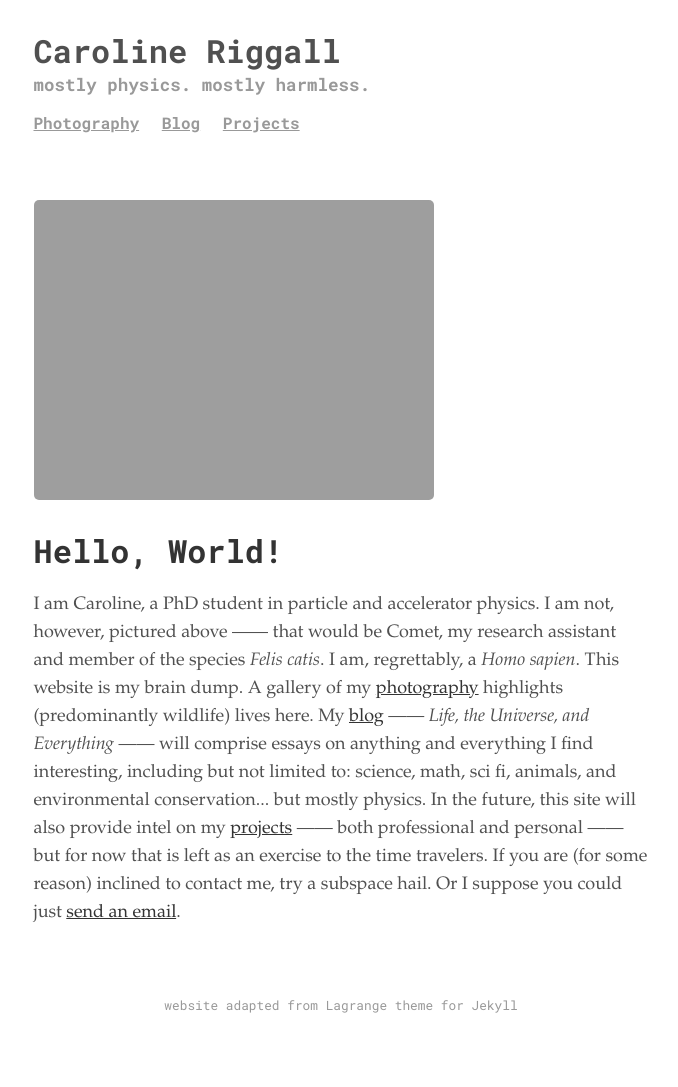
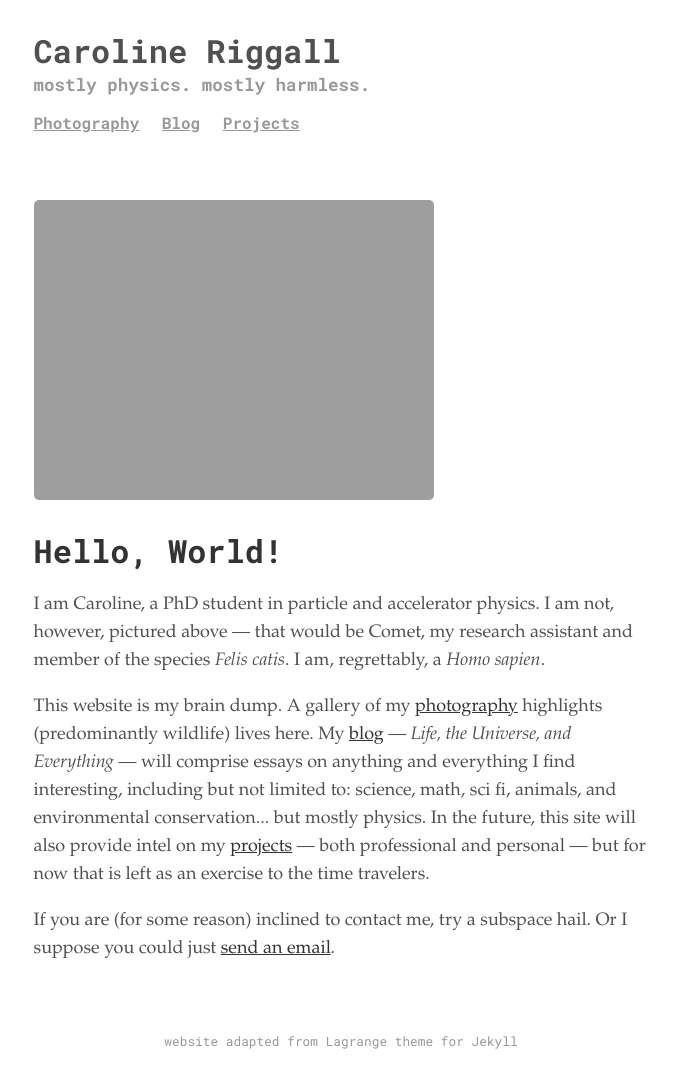
Before and after one commit to criggall/criggall.github.io, a Jekyll site: the page built from index.html, in a window 1280 px wide. Shown: the whole page, without its empty margins (299-977 px from the left). Built offline with Jekyll 4.4.1, drawn with Linux system fonts in a browser that asks for light colours; the list of posts is cut into pages by our own code; before the commit the page ends 1051 px from its top, so only the background shows below that.

Commit message:
Fix more mistakes

```diff
--- a/_layouts/home.html
+++ b/_layouts/home.html
@@ -39,12 +39,8 @@ layout: page
   Hello, World!
 </h1>
 
-I am Caroline, a PhD student in particle and accelerator physics. I am not, however, pictured above —— that would be Comet, my research assistant and member of the species <i>Felis catis</i>. I am, regrettably, a <i>Homo sapien</i>.
+<p>I am Caroline, a PhD student in particle and accelerator physics. I am not, however, pictured above — that would be Comet, my research assistant and member of the species <i>Felis catis</i>. I am, regrettably, a <i>Homo sapien</i>.</p>
 
+<p>This website is my brain dump. A gallery of my <a href="{{ site.github.url }}/photography.html">photography</a> highlights (predominantly wildlife) lives here. My <a href="{{ site.github.url }}/blog.html">blog</a> — <i>Life, the Universe, and Everything</i> — will comprise essays on anything and everything I find interesting, including but not limited to: science, math, sci fi, animals, and environmental conservation... but mostly physics. In the future, this site will also provide intel on my <a href="{{ site.github.url }}/projects.html">projects</a> — both professional and personal — but for now that is left as an exercise to the time travelers.</p>
 
-
-This website is my brain dump. A gallery of my <a href="{{ site.github.url }}/photography.html">photography</a> highlights (predominantly wildlife) lives here. My <a href="{{ site.github.url }}/blog.html">blog</a> —— <i>Life, the Universe, and Everything</i> —— will comprise essays on anything and everything I find interesting, including but not limited to: science, math, sci fi, animals, and environmental conservation... but mostly physics. In the future, this site will also provide intel on my <a href="{{ site.github.url }}/projects.html">projects</a> —— both professional and personal —— but for now that is left as an exercise to the time travelers.
-
-
-
-If you are (for some reason) inclined to contact me, try a subspace hail. Or I suppose you could just <a href="mailto:criggall@tennessee.edu">send an email</a>.
+<p>If you are (for some reason) inclined to contact me, try a subspace hail. Or I suppose you could just <a href="mailto:criggall@tennessee.edu">send an email</a>.</p>
```
